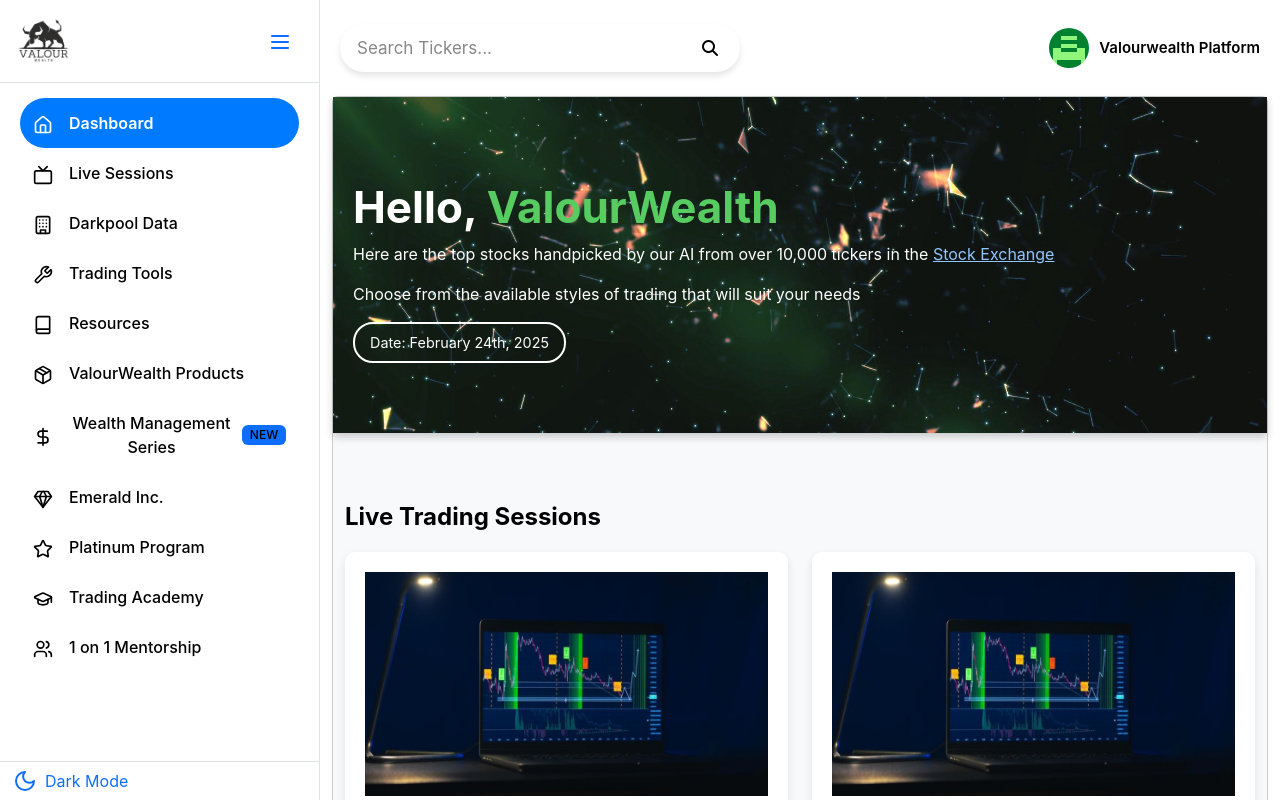
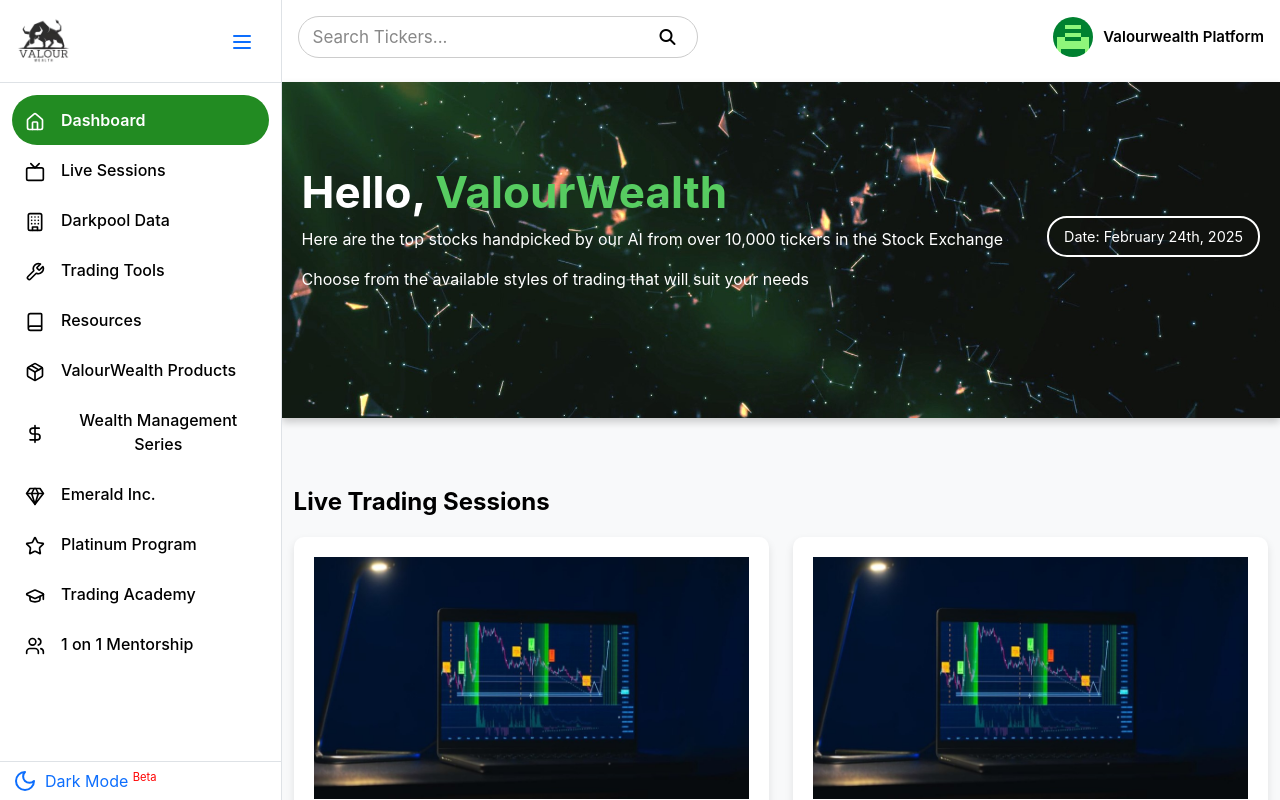
Before and after one commit to zain1873/trade-algo, a React (Create React App) app: page /dashboard in a window 1280 px wide. Built offline with nearby package versions, Linux system fonts and the light colour scheme.

Commit message:
latest changes update

```diff
--- a/src/components/Dashboard.js
+++ b/src/components/Dashboard.js
@@ -6,7 +6,7 @@ import "../styles/dashboard.css";
 import HistoricalDataFlow from './DashboardSidebarComp/HistoricalDataFlow';
 import user_logo from "../assets/images/dashboard_logo.png";
 import valourWealth from "../assets/images/Valour_Wealth.png";
-import valourWealthInverted from "../assets/images/valour-inverted-logo.jpeg";
+import valourWealthInverted from "../assets/images/full-transparent.png";
 import DashboardData from './DashboardSidebarComp/DashboardData';
 import LiveSessions from './DashboardSidebarComp/LiveSessions';
 import TradeProducts from './DashboardSidebarComp/TradeProducts';
@@ -27,8 +27,8 @@ const Dashboard = () => {
   useEffect(() => {
     if (darkMode) {
       document.documentElement.style.setProperty('--text-color', '#ffffff');  // White text
-      document.documentElement.style.setProperty('--background-color', '#000000'); // Full black background
-      document.documentElement.style.setProperty('--sidebar-color', '#000000'); // Full black sidebar
+      document.documentElement.style.setProperty('--background-color', '##1c1e20'); // Full black background
+      document.documentElement.style.setProperty('--sidebar-color', '#1a1d1e'); // Full black sidebar
       document.documentElement.style.setProperty('--card-background', '#000000'); // Full black cards
       document.documentElement.style.setProperty('--input-background', '#222222'); // Darker input fields
       document.documentElement.style.setProperty('--border-color', '#444444'); // Softer borders in dark mode
@@ -130,7 +130,7 @@ const Dashboard = () => {
 
   return (
     <div className={darkMode ? 'bg-dark text-white vh-100' : 'bg-light vh-100'}>
-      <div className="row g-0">
+      <div className="row dashboard_row g-0">
         {/* Sidebar */}
         <div
           className={`${sidebarCollapsed ? 'col-1' : 'col-3'} position-fixed h-100 border-end transition-width sidebar-mbl`}
@@ -140,7 +140,7 @@ const Dashboard = () => {
           }}
         >
           {/* Sidebar Header */}
-          <div className="d-flex justify-content-between align-items-center border-bottom p-lg-3 p-sm-2 left-toggle">
+          <div className="d-flex justify-content-center justify-content-lg-between align-items-center border-bottom p-lg-3 p-sm-2 left-toggle">
             {!sidebarCollapsed && (
               <h4 className={`m-0 d-flex align-items-center ${darkMode ? 'text-white' : ''}`}>
               <div className={`sidebar_logo ${darkMode ? "dark-mode" : ""}`}>
@@ -165,37 +165,52 @@ const Dashboard = () => {
           {/* Navigation Menu */}
        <div className="nav flex-column">
       {menuItems.map((item) => (
+        <div key={item.id} className="position-relative">
           <button
-                key={item.id}
             onClick={() => handleTabClick(item.id)}
             className={`nav-link border-0 d-flex align-items-center justify-content-${sidebarCollapsed ? "center" : "start"} ${activeTab === item.id ? "active" : ""} ${darkMode ? 'text-white' : ''}`}
-                style={darkMode ? {color: 'white'} : {}} // Add inline style for dark mode
+            style={darkMode ? {color: 'white'} : {}}
           >
             <span className="me-3" style={darkMode ? {color: 'white'} : {}}>{item.icon}</span>
             {!sidebarCollapsed && (
               <div className="d-flex align-items-center justify-content-between flex-grow-1">
                 <span style={darkMode ? {color: 'white'} : {}}>{item.label}</span>
-                    {item.isNew && <span className="badge bg-primary ms-2">NEW</span>}
               </div>
             )}
           </button>
+
+            {/* Dropdown for Wealth Management Series */}
+            {item.id === "wealth-series" && (
+              <div className="dropdown-container">
+                <div className="dropdown-content-wrap">
+                  <div className="p-2 dropdown-inside">
+                    <a href="">Lite</a>
+                  </div>
+                  <div className="p-2 dropdown-inside">
+                    <a href="">Premium</a>
+                  </div>
+                </div>
+              </div>
+            )}
+          </div>
         ))}
       </div>
+
 
           {/* Dark Mode Toggle */}
           <div className="position-absolute bottom-0 w-100 border-top">
             <button
               onClick={() => setDarkMode(!darkMode)}
               className={`btn btn-link d-flex align-items-center w-100 text-decoration-none night-btn ${darkMode ? 'text-white' : ''}`}
-              style={darkMode ? {color: 'white'} : {}} // Add inline style for dark mode
+              style={darkMode ? {color: 'white'} : {}}
             >
               {darkMode ?
                 <Sun className="me-2" style={{color: 'white'}} /> :
                 <Moon className="me-2" />
               }
              {!sidebarCollapsed &&
-                <span style={darkMode ? {color: 'white'} : {}}>
-                  {darkMode ? 'Light Mode' : 'Dark Mode'}
+              <span style={darkMode ? { color: 'white' } : {}}>
+                {darkMode ? 'Light Mode' : 'Dark Mode'} <sup style={{ fontSize: '0.7rem', color: 'red' }}>Beta</sup>
               </span>
             }
             </button>
@@ -204,9 +219,9 @@ const Dashboard = () => {
 
         {/* Main Content Area */}
         <div className={`${sidebarCollapsed ? 'col-11 offset-1' : 'col-9 offset-3'} transition-margin`}>
-          <div className="container-fluid py-lg-4 py-3" style={{ backgroundColor: 'var(--background-color)', color: 'var(--text-color)', minHeight: "100vh" }}>
+          <div className="container-fluid px-0 pt-3" style={{ backgroundColor: 'var(--background-color)', color: 'var(--text-color)', minHeight: "100vh" }}>
             {/* Header with Search */}
-            <div className="row mb-lg-4 mb-2 align-items-center dashboard-head px-3 px-sm-2">
+            <div className="row mb-lg-4 mb-2 align-items-center dashboard-head px-lg-3 px-sm-1">
             <div className="col position-relative search-main">
            <input
                 type="text"
@@ -226,7 +241,7 @@ const Dashboard = () => {
             </div>
 
             {/* Content Card */}
-            <div className={darkMode ? '' : 'card bg-light text-dark right-bar pt-0'}>
+            <div className={darkMode ? '' : 'card dashboard_card bg-light text-dark right-bar py-0'}>
               {renderContent()}
             </div>
           </div>
--- a/src/components/DashboardSidebarComp/DashboardData.js
+++ b/src/components/DashboardSidebarComp/DashboardData.js
@@ -16,7 +16,7 @@ function DashboardData({darkMode}) {
               </h2>
               <p>
                 Here are the top stocks handpicked by our AI from over 10,000
-                tickers in the <span className="underline">Stock Exchange</span>
+                tickers in the <span className="">Stock Exchange</span>
               </p>
               <p>Choose from the available styles of trading that will suit your needs</p>
             </div>
--- a/src/components/DashboardSidebarComp/Mentorship.js
+++ b/src/components/DashboardSidebarComp/Mentorship.js
@@ -62,7 +62,7 @@ const Mentorship = ( {darkMode} ) => {
               </li>
             </ul>
 
-            <div className="tab-content mt-3">
+            <div className="tab-content mt-3 p-0">
               {/* Platinum Tab */}
               {activeSubTab === "platinum" && (
                 <div className="tab-pane fade show active">
--- a/src/components/DashboardSidebarComp/styles/historicalDataFlow.css
+++ b/src/components/DashboardSidebarComp/styles/historicalDataFlow.css
@@ -88,7 +88,8 @@
   border: 1px solid var(--table-border-color);
 }
 .table_history tr th {
-  background-color: #007bff !important;
+  background-color: var(--theme-color) !important;
+  color: #fff !important;
 }
 
 .table_history th,
--- a/src/components/DashboardSidebarComp/styles/live-training-session.css
+++ b/src/components/DashboardSidebarComp/styles/live-training-session.css
@@ -8,7 +8,9 @@
 }
 .bg-dark .live-session-title {
   color: #ffff !important;
-
+}
+.bg-dark .session-card {
+  background-color: #212529;
 }
 .locked {
   /* filter: blur(3px); */
--- a/src/components/DashboardSidebarComp/styles/liveSessions.css
+++ b/src/components/DashboardSidebarComp/styles/liveSessions.css
@@ -1,4 +1,3 @@
-
 .card-img-top {
   height: 180px;
   object-fit: cover;
@@ -19,12 +18,12 @@
 }
 .bg-dark .course-card {
   color: #fff !important;
-    background: #000 !important;
+  background: #1a1d1e !important;
 }
 .bg-dark .course-title {
   color: #fff !important;
 }
-.bg-dark .session-date  {
+.bg-dark .session-date {
   color: #fff !important;
 }
 .course-title {
--- a/src/components/DashboardSidebarComp/styles/mentorship.css
+++ b/src/components/DashboardSidebarComp/styles/mentorship.css
@@ -6,13 +6,13 @@
   border-color: #444;
 }
 .dark-mode-tab {
-  background-color: #000 !important;
+  background-color: #212529 !important;
   color: #fff !important;
   border-radius: 5px;
   padding: 15px;
 }
 .dark-mode .level-card {
-  background-color: #121212 !important; /* Dark background */
+  background-color: #212529 !important; /* Dark background */
   color: #fff !important; /* Light text */
   border: 1px solid #333 !important; /* Darker border */
 }
--- a/src/styles/dashboard.css
+++ b/src/styles/dashboard.css
@@ -75,7 +75,7 @@ body .dark {
   }
 
   .bg-dark .card {
-    background-color: #2d3238;
+    background-color: #212529 !important;
   }
 
   /* Welcome Card Gradient Background */
@@ -86,15 +86,19 @@ body .dark {
   .search_bar {
     width: 100%;
     max-width: 400px;
-    padding: 10px 50px 10px 15px; /* Adjusted padding to prevent icon overlap */
+    padding: 8px 42px 8px 14px;
     font-size: 1rem;
     border-radius: 50px !important;
-    border: 2px solid #fff;
+    /* border: 2px solid #fff; */
     outline: none;
     transition: 0.3s ease-in-out;
     background-color: white;
     color: black;
-    box-shadow: 0 4px 6px rgba(0, 0, 0, 0.1);
+    border: 1px solid #ccc;
+
+}
+.bg-dark  .search_bar {
+  border: transparent !important;
 }
 
 .search_bar::placeholder {
@@ -193,13 +197,14 @@ body .dark {
   .nav.flex-column {
     scrollbar-width: thin;
     height: auto;
-    margin-top: 15px;
+    /* margin-top: 15px; */
+    margin: 12px;
 
   }
   .nav.flex-column .nav-link  {
     padding: 13px;
     border-radius: 50px;
-    margin: 0 20px;
+    width: 100%;
 }
   .nav.flex-column span {
     color: #000;
@@ -266,7 +271,7 @@ body .dark {
     -o-border-radius: 0;
 }
   .nav-tabs .nav-item .active {
-    background-color: #007bff !important;
+    background-color: var(--theme-color) !important;
     color: #fff !important;
     border-radius: 0;
 }
@@ -275,7 +280,7 @@ body .dark {
 
 /* Dark Mode */
 .dark-mode {
-  background-color: #000 !important;
+  /* background-color: #1c1e20 !important; */
   color: white !important;
 }
 
@@ -349,6 +354,9 @@ body .dark {
   z-index: 1040;
   display: none;
 }
+.dashboard_card {
+  border: none !important;
+}
 
 .content-overlay.active {
   display: block;
@@ -408,7 +416,55 @@ body .dark {
 }
 .dark-mode .inverted-logo {
   display: block !important;
+  background: #212529;
 }
+.dashboard_row .col-3 {
+  width: 22% !important;
+}
+.dashboard_row .col-9 {
+  width: 78% !important;
+}
+.dashboard_row .offset-3 {
+  margin-left: 22%;
+}
+
+
+/* Dropdown container (hidden by default) */
+.dropdown-container {
+  position: absolute;
+  left: 100%;
+  top: 0;
+  min-width: 150px;
+  background-color: #111;
+  color: white;
+  border-radius: 5px;
+  box-shadow: 0 4px 6px rgba(0, 0, 0, 0.1);
+  padding: 5px 0;
+  display: none; /* Hidden by default */
+  border: 2px solid var(--theme-color);
+}
+
+/* Show dropdown when hovering on the parent div */
+.position-relative:hover .dropdown-container {
+  display: block;
+}
+
+/* Style for dropdown items */
+.dropdown-content-wrap div {
+  padding: 10px;
+  cursor: pointer;
+
+}
+
+.dropdown-content-wrap div:hover {
+  background-color: #222;
+}
+.dropdown-inside a {
+  color: #fff;
+  font-weight: 400;
+  text-decoration: none;
+}
+
 
 
 
@@ -416,14 +472,18 @@ body .dark {
 @media (max-width: 992px) {
   .nav.flex-column .nav-link {
     padding: 10px;
-    margin: 0 10px;
-    /* width: 44px; */
+  }
+  .nav .flex-column {
+    margin: 10px !important;
   }
   .nav.flex-column span {
     font-size: 15px;
   }
   .date-btn {
     margin-top: 12px;
+  }
+  .dashboard_row .col-3 {
+    width: 100% !important;
   }
   .header-content {
     top: 0% !important;
@@ -448,6 +508,10 @@ body .dark {
   .buttons .primary_btn {
     background-color: #007bff;
     padding: 8px 14px;
+  }
+  .nav.flex-column {
+    margin: 0;
+    padding: 10px;
   }
   .btn-outline {
     padding: 8px 14px;
@@ -492,7 +556,6 @@ body .dark {
     font-size: 12px;
   }
   .nav.flex-column {
-    padding: 0 20px 0px 0px;
     width: 100%;
   }
 
@@ -584,13 +647,16 @@ body .dark {
 
 @media (max-width: 425px) {
   .col-1.position-fixed {
-    width: 40px !important;
+    width: 60px !important;
+}
+.offset-1 {
+  margin-left: 11.333333% !important;
 }
 .nav.flex-column .nav-link {
   margin: 0px 0px;
 }
 .col-3.position-fixed .nav.flex-column .nav-link {
-  margin: 0px 8px;
+  /* margin: 0px 8px; */
 }
 .nav.flex-column span {
   font-size: 13px;
@@ -643,7 +709,7 @@ body .dark {
 
 /* Active link styling enhancement */
 .nav-link.active {
-  background-color: #007bff;
+  background-color: var(--theme-color);
   font-weight: 500;
 }
 
--- a/src/styles/ticker.css
+++ b/src/styles/ticker.css
@@ -43,5 +43,5 @@
 }
 
 .bg-dark {
-  background-color: #212529;
+  background-color: #1a1d1e;
 }
```
Also changed, not shown: src/components/DashboardSidebarComp/HistoricalDataFlow.js (+4 -5 lines), src/assets/images/full-transparent.png (added), src/assets/images/valour-transparent.jpeg (added). Lines whose indentation alone changed are shown as unchanged.
